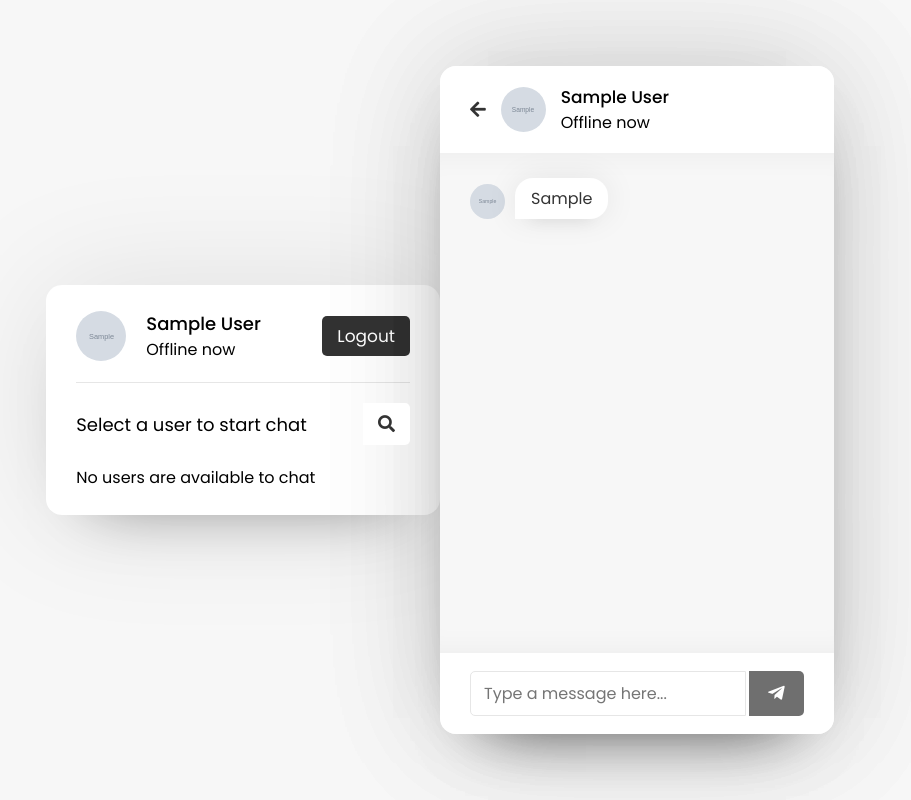
After one commit to rony-almawla/chatapp, a PHP site: page /home.php?user_id=1 in a window 1280 px wide. The commit adds this page. Shown: the whole page, without its empty margins (200-1111 px from the left). Run offline with PHP 8.4, Linux system fonts and the light colour scheme; the visitor is signed in with stand-in values (Sample User, id 1); tables that the repository leaves empty hold one stand-in row (values such as "Sample post"); grey boxes marked "Sample" are stand-in pictures.

Commit message:
updated code

```diff
--- a/chat.php
+++ b/chat.php
@@ -11,7 +11,7 @@
     <section class="chat-area">
       <header>
         <?php
-          $user_id = mysqli_real_escape_string($conn, $_GET['user_id']);
+          $user_id = mysqli_real_escape_string($conn, $_GET['user_id']);// it turns the data entered into a string to prevent my hacking problems
           $sql = mysqli_query($conn, "SELECT * FROM users WHERE unique_id = {$user_id}");
           if(mysqli_num_rows($sql) > 0){
             $row = mysqli_fetch_assoc($sql);
--- a/header.php
+++ b/header.php
@@ -5,7 +5,7 @@
   <meta charset="UTF-8">
   <meta name="viewport" content="width=device-width, initial-scale=1.0">
   <meta http-equiv="X-UA-Compatible" content="ie=edge">
-  <title>Realtime Chat App | CodingNepal</title>
+  <title>Convo Connect</title>
   <link rel="stylesheet" href="style.css">
   <link rel="stylesheet" href="https://cdnjs.cloudflare.com/ajax/libs/font-awesome/5.15.2/css/all.min.css"/>
 </head>
--- /dev/null
+++ b/home.php
@@ -0,0 +1,93 @@
+<?php
+session_start();
+include_once "php/config.php";
+
+// Redirect to login page if user is not authenticated
+if (!isset($_SESSION['unique_id'])) {
+    header("location: login.php");
+    exit; // Ensure no further code execution after redirection
+}
+
+// Fetch current user's details
+$sql = mysqli_query($conn, "SELECT * FROM users WHERE unique_id = {$_SESSION['unique_id']}");
+if (mysqli_num_rows($sql) > 0) {
+    $row = mysqli_fetch_assoc($sql);
+} else {
+    header("location: users.php"); // Redirect if current user not found (this should ideally not happen)
+    exit;
+}
+?>
+
+<!DOCTYPE html>
+<html lang="en">
+<?php include_once "header.php"; ?>
+<body>
+    <div class="container">
+        <?php include_once "header.php"; ?>
+
+        <!-- Users Section -->
+        <div class="wrapper">
+            <section class="users">
+                <header>
+                    <div class="content">
+                        <img src="php/images/<?php echo $row['img']; ?>" alt="">
+                        <div class="details">
+                            <span><?php echo $row['fname']. " " . $row['lname'] ?></span>
+                            <p><?php echo $row['status']; ?></p>
+                        </div>
+                    </div>
+                    <a href="php/logout.php?logout_id=<?php echo $row['unique_id']; ?>" class="logout">Logout</a>
+                </header>
+                <div class="search">
+                    <span class="text">Select a user to start chat</span>
+                    <input type="text" placeholder="Enter name to search...">
+                    <button><i class="fas fa-search"></i></button>
+                </div>
+                <div class="users-list">
+                    <!-- Placeholder for users list -->
+                </div>
+            </section>
+        </div>
+
+        <!-- Chat Section -->
+        <div class="wrapper">
+            <section class="chat-area">
+            <div class="wrapper">
+    <section class="chat-area">
+      <header>
+        <?php
+          $user_id = mysqli_real_escape_string($conn, $_GET['user_id']);// it turns the data entered into a string to prevent my hacking problems
+          $sql = mysqli_query($conn, "SELECT * FROM users WHERE unique_id = {$user_id}");
+          if(mysqli_num_rows($sql) > 0){
+            $row = mysqli_fetch_assoc($sql);
+          }else{
+            header("location: users.php");
+          }
+        ?>
+        <a href="users.php" class="back-icon"><i class="fas fa-arrow-left"></i></a>
+        <img src="php/images/<?php echo $row['img']; ?>" alt="">
+        <div class="details">
+          <span><?php echo $row['fname']. " " . $row['lname'] ?></span>
+          <p><?php echo $row['status']; ?></p>
+        </div>
+      </header>
+      <div class="chat-box">
+
+      </div>
+      <form action="#" class="typing-area">
+        <input type="text" class="incoming_id" name="incoming_id" value="<?php echo $user_id; ?>" hidden>
+        <input type="text" name="message" class="input-field" placeholder="Type a message here..." autocomplete="off">
+        <button><i class="fab fa-telegram-plane"></i></button>
+      </form>
+    </section>
+  </div>
+            </section>
+        </div>
+
+    </div>
+
+    <!-- JavaScript Files -->
+    <script src="javascript/users.js"></script>
+    <script src="javascript/chat.js"></script>
+</body>
+</html>
--- a/php/data.php
+++ b/php/data.php
@@ -15,7 +15,7 @@
         ($row['status'] == "Offline now") ? $offline = "offline" : $offline = "";
         ($outgoing_id == $row['unique_id']) ? $hid_me = "hide" : $hid_me = "";
 
-        $output .= '<a href="chat.php?user_id='. $row['unique_id'] .'">
+        $output .= '<a href="home.php?user_id='. $row['unique_id'] .'">
                     <div class="content">
                     <img src="php/images/'. $row['img'] .'" alt="">
                     <div class="details">
--- a/style.css
+++ b/style.css
@@ -13,6 +13,14 @@
   min-height: 100vh;
   background: #f7f7f7;
   padding: 0 10px;
+}
+
+.container{
+  display: flex;
+  flex-direction: row;
+  justify-content:space-around;
+  justify-items: center;
+  align-items: center;
 }
 .wrapper{
   background: #fff;
```
Also changed, not shown: php/images/1719836742img2.jpg (added).
